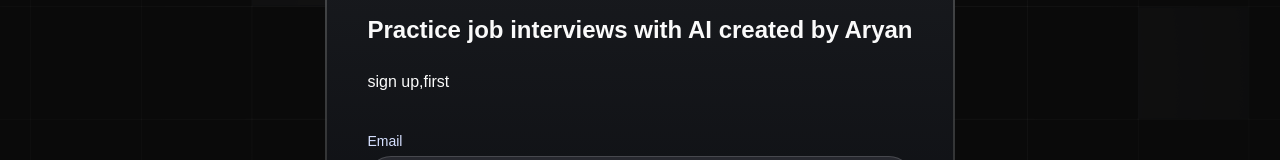
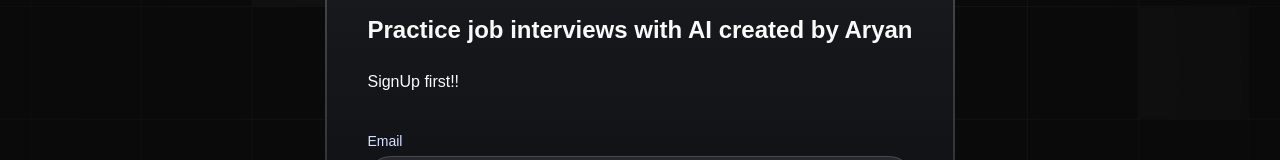
Before and after one commit to TheAryan77/Voice_interview_platform_2, a Next.js app: page /sign-in in a window 1280 px wide. Shown: the part 218-378 px from the top of the page. Built offline with nearby package versions, Linux system fonts and the light colour scheme; no server answers; a web font is replaced by a local one.

Commit message:
Update AuthForm.tsx

```diff
--- a/components/AuthForm.tsx
+++ b/components/AuthForm.tsx
@@ -106,7 +106,7 @@ const AuthForm = ({ type }: { type: FormType }) => {
         </div>
 
         <h3>Practice job interviews with AI created by Aryan</h3>
-        <h4>sign up,first</h4>
+        <h4>SignUp first!!</h4>
 
         <Form {...form}>
           <form
```
